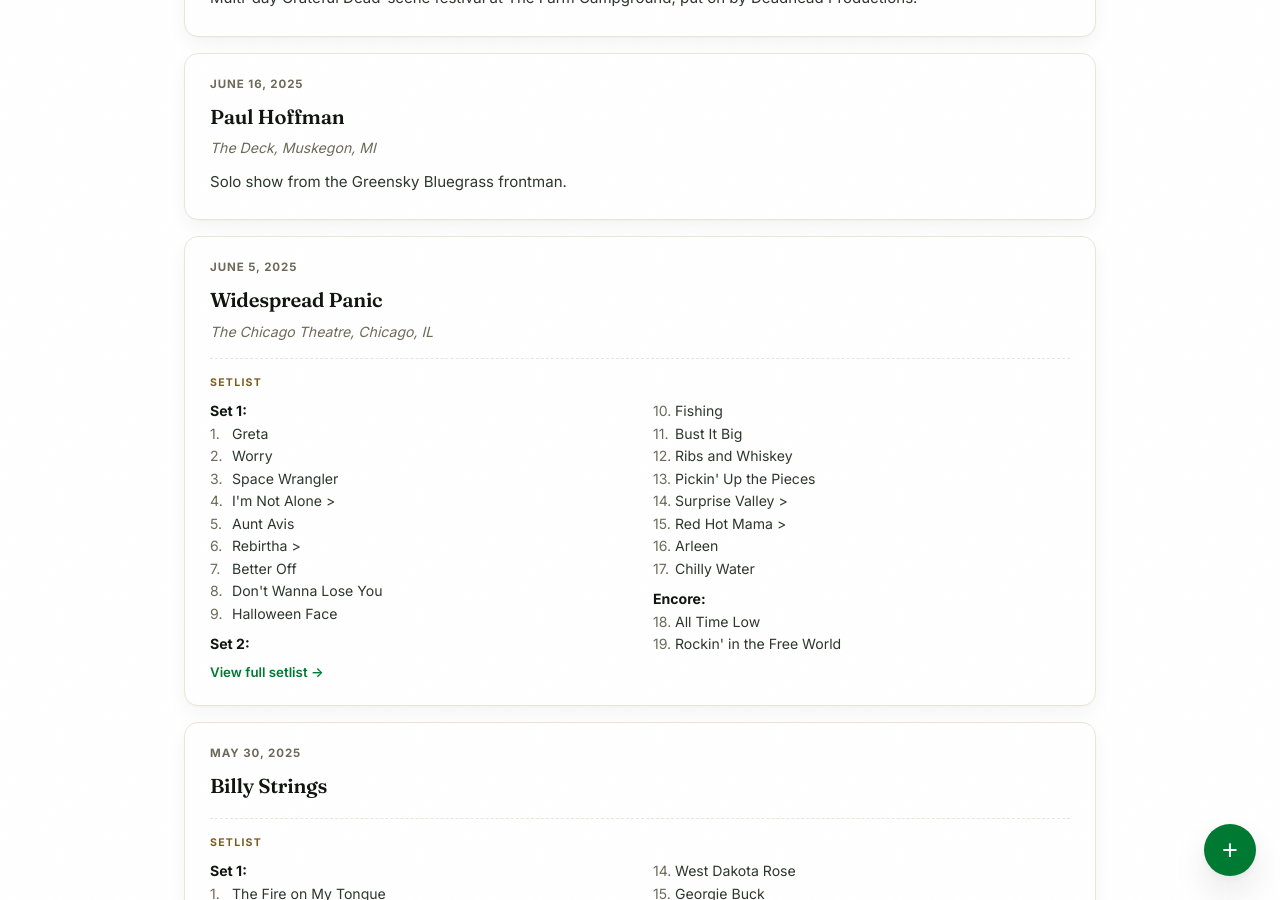
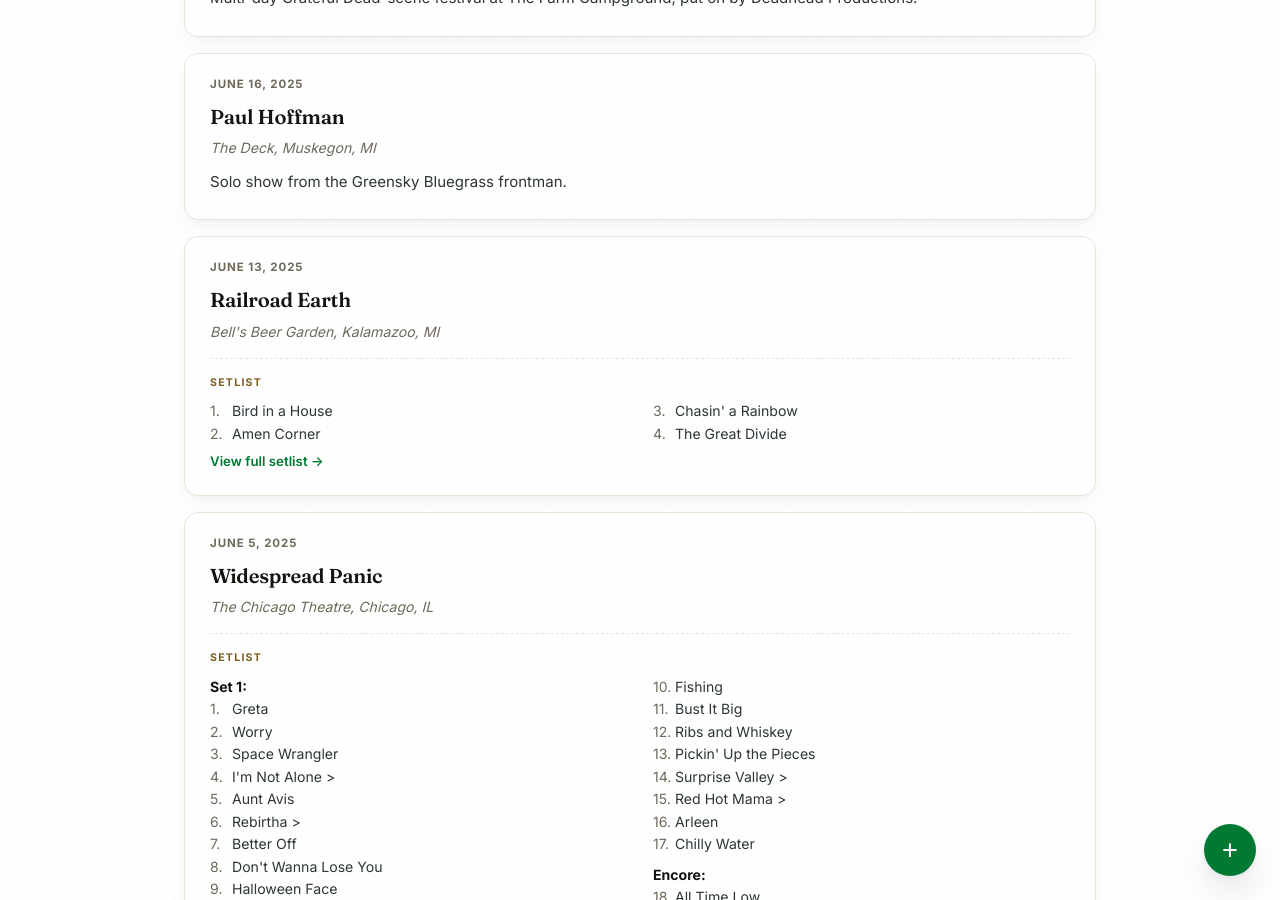
Before and after one commit to bmlanders/adventures, a Jekyll site: the page built from shows/index.html, in a window 1280 px wide and 900 px high, scrolled down 5836 px. Built offline with Jekyll 4.4.1, drawn with Linux system fonts in a browser that asks for light colours.

Commit message:
Log show: Railroad Earth on 2025-06-13

```diff
--- a/shows/index.html
+++ b/shows/index.html
@@ -356,6 +356,22 @@
   <h3>Paul Hoffman</h3>
   <div class="show-venue">The Deck, Muskegon, MI</div>
   <p class="show-notes">Solo show from the Greensky Bluegrass frontman.</p>
+</div>
+
+<div class="show-entry" id="2025-06-13-railroad-earth">
+  <div class="show-date">June 13, 2025</div>
+  <h3>Railroad Earth</h3>
+  <div class="show-venue">Bell's Beer Garden, Kalamazoo, MI</div>
+  <div class="setlist">
+    <div class="setlist-lbl">Setlist</div>
+    <ol class="setlist-list">
+      <li>Bird in a House</li>
+      <li>Amen Corner</li>
+      <li>Chasin' a Rainbow</li>
+      <li>The Great Divide</li>
+    </ol>
+  </div>
+  <a class="show-trip-link" href="https://www.setlist.fm/setlist/railroad-earth/2025/bells-beer-garden-kalamazoo-mi-2b440cf6.html" target="_blank" rel="noopener">View full setlist &rarr;</a>
 </div>
 
 <div class="show-entry" id="2025-06-05-widespread-panic">
```
